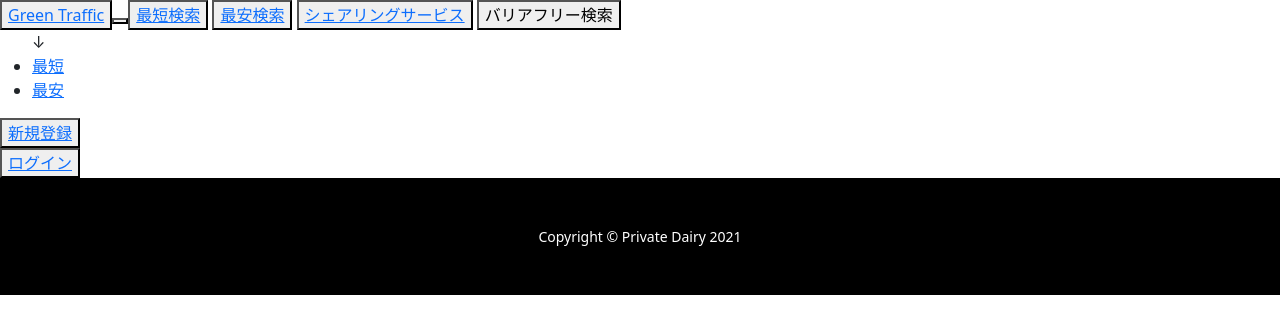
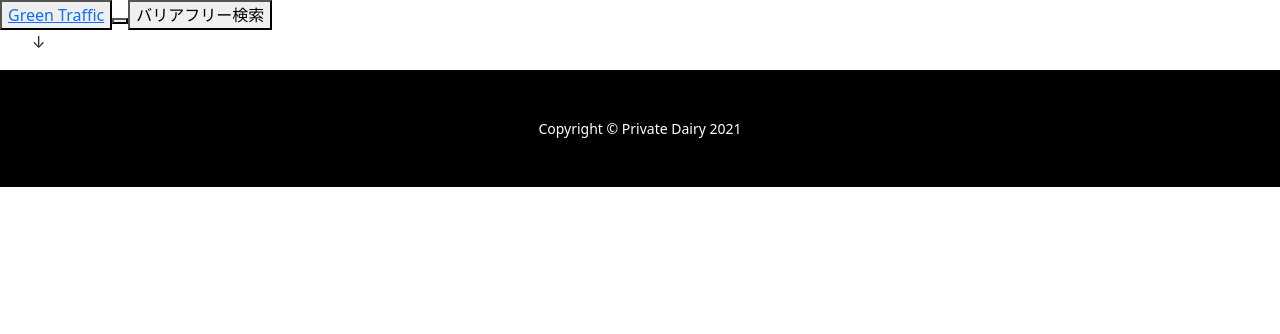
Before and after one commit to AokiJunsei/gt, a Django app: template greentraffic/gt/templates/gt/user_info.html in a window 1280 px wide. Shown: the top 334 px of the page. Run offline with Django 4.2, Linux system fonts and the light colour scheme; the template is opened without the code that fills it, so the values that code supplies are empty; some libraries are stand-ins or nearby versions.

Commit message:
fix:デバック完了

```diff
--- a/greentraffic/greentraffic/urls.py
+++ b/greentraffic/greentraffic/urls.py
@@ -2,13 +2,9 @@
 from django.contrib import admin
 from django.urls import path,include
 
-from gt.views import top_page
-from gt.views import admin_map_register
 
 urlpatterns = [
     path('admin/', admin.site.urls),
-    path('', top_page),
-    #テスト下用に↓
-    path('map_register/', admin_map_register)
+    path('gt/', include('gt.urls', namespace='gt')),
 
 ]
--- a/greentraffic/gt/templates/gt/admin_map_register.html
+++ b/greentraffic/gt/templates/gt/admin_map_register.html
@@ -1,4 +1,4 @@
-{% extends "base.html" %}
+{% extends "gt/base.html" %}
 {% load static %}
 {% block title %}Green Traffic{% endblock %}
 
@@ -6,7 +6,7 @@
 <main onload="initMap()">
   <div>
       <h5 class="card-title">登録したい場所を入力してください</h5>
-      <form method="post" action="{% url 'save-location' %}" id="locationForm">
+      {% comment %} <form method="post" action="{% url 'gt:save-location' %}" id="locationForm"> {% endcomment %}
           {% csrf_token %}
           <div class="mb-3">
               {{ form.name.label_tag }}
--- a/greentraffic/gt/templates/gt/base.html
+++ b/greentraffic/gt/templates/gt/base.html
@@ -26,32 +26,32 @@
           <div class="wrapper site-header__wrapper">
             <button><a href="{% url 'gt:top' %}" class="brand">Green Traffic</a><button>
             <div class="nav">
-                <button class="nav__item"><a href="{% url 'gt:top' %}">最短検索</a></button>
+                {% comment %} <button class="nav__item"><a href="{% url 'gt:top' %}">最短検索</a></button>
                 <button class="nav__item"><a href="{% url 'gt:Cheapest_search' %}">最安検索</a></button>
-                <button class="nav__item"><a href="{% url 'gt:Sharing_service' %}">シェアリングサービス</a></button>
+                <button class="nav__item"><a href="{% url 'gt:Sharing_service' %}">シェアリングサービス</a></button> {% endcomment %}
                 <button class="nav__item">バリアフリー検索</button>
                 <div class="btn-container">
                   <ul id="btn2" class="hidden">↓
-                  <li><a href="{% url 'gt:Barrier-free_Shortest' %}">最短</a></li><li><a href="{% url 'gt:Barrier-free_Cheapest' %}">最安</a></li>
+                  {% comment %} <li><a href="{% url 'gt:Barrier-free_Shortest' %}">最短</a></li><li><a href="{% url 'gt:Barrier-free_Cheapest' %}">最安</a></li> {% endcomment %}
                   </ul>
                 </div>
                 <div id="text"></div>
                 {% if user.is_authenticated %}
                 <div class = "logout">
-                  <button ><a href="{% url 'gt:logout' %}">ログアウト</a></button>
+                  {% comment %} <button ><a href="{% url 'gt:logout' %}">ログアウト</a></button> {% endcomment %}
                 </div>
                 <div class = "history">
-                  <button ><a href="{% url 'gt:account_history' %}">履歴一覧</a></button>
+                  {% comment %} <button ><a href="{% url 'gt:account_history' %}">履歴一覧</a></button> {% endcomment %}
                 </div>
                 <div class = "info">
-                  <button ><a href="{% url 'gt:account_info' request.user.id %}">登録情報</a></button>
+                  {% comment %} <button ><a href="{% url 'gt:account_info' request.user.id %}">登録情報</a></button> {% endcomment %}
                 </div>
                 {% else %}
                 <div class = "sign">
-                  <button ><a href="{% url 'gt:signUp' %}">新規登録</a></button>
+                  {% comment %} <button ><a href="{% url 'gt:signUp' %}">新規登録</a></button> {% endcomment %}
                 </div>
                 <div class = "login">
-                  <button ><a href="{% url 'gt:login' %}">ログイン</a></button>
+                  {% comment %} <button ><a href="{% url 'gt:login' %}">ログイン</a></button> {% endcomment %}
                 </div>
                 {% endif %}
 
--- a/greentraffic/gt/urls.py
+++ b/greentraffic/gt/urls.py
@@ -1,16 +1,29 @@
+# from django.urls import path
+
+# from . import views
+
+# app_name = 'gt'
+# urlpatterns = [
+#     path('', views.top_page.as_view(), name="top"),
+
+
+#     path('map_change/<int:pk>/', views.admin_map_change, name='admin_map_change'),
+#     path('map_delete/<int:pk>/', views.admin_map_delete, name='admin_map_delete'),
+#     path('map_register/', views.admin_map_register, name='admin_map_register'),
+#     #利用者ページpath書く
+#     path('map_detail/<int:pk>/', views.admin_map_detail, name='admin_map_detail'),
+
+# ]
+
 from django.urls import path
-
 from . import views
 
 app_name = 'gt'
 urlpatterns = [
-    path('', views.IndexViews.as_view(), name="top"),
-
-
+    path('', views.top_page, name="top"),
     path('map_change/<int:pk>/', views.admin_map_change, name='admin_map_change'),
     path('map_delete/<int:pk>/', views.admin_map_delete, name='admin_map_delete'),
     path('map_register/', views.admin_map_register, name='admin_map_register'),
-    #利用者ページpath書く
-    path('map_detail/<int:pk>/', views.admin_map_detail, name='admin_map_detail'),
-
+    # path('map_detail/<int:pk>/', views.admin_map_detail, name='admin_map_detail'),
+    # ここに利用者ページのpathを追加
 ]
```
Also changed, not shown: greentraffic/greentraffic/settings.py (+8 -2 lines).
